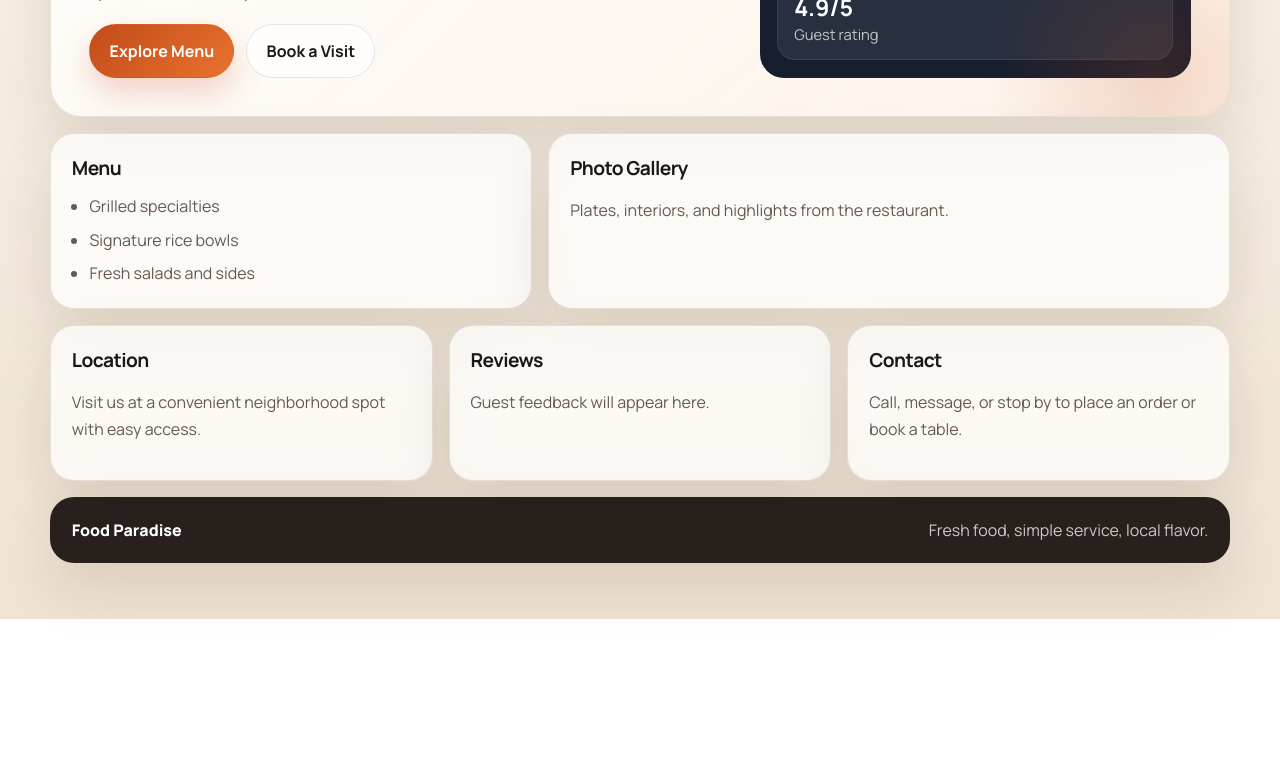
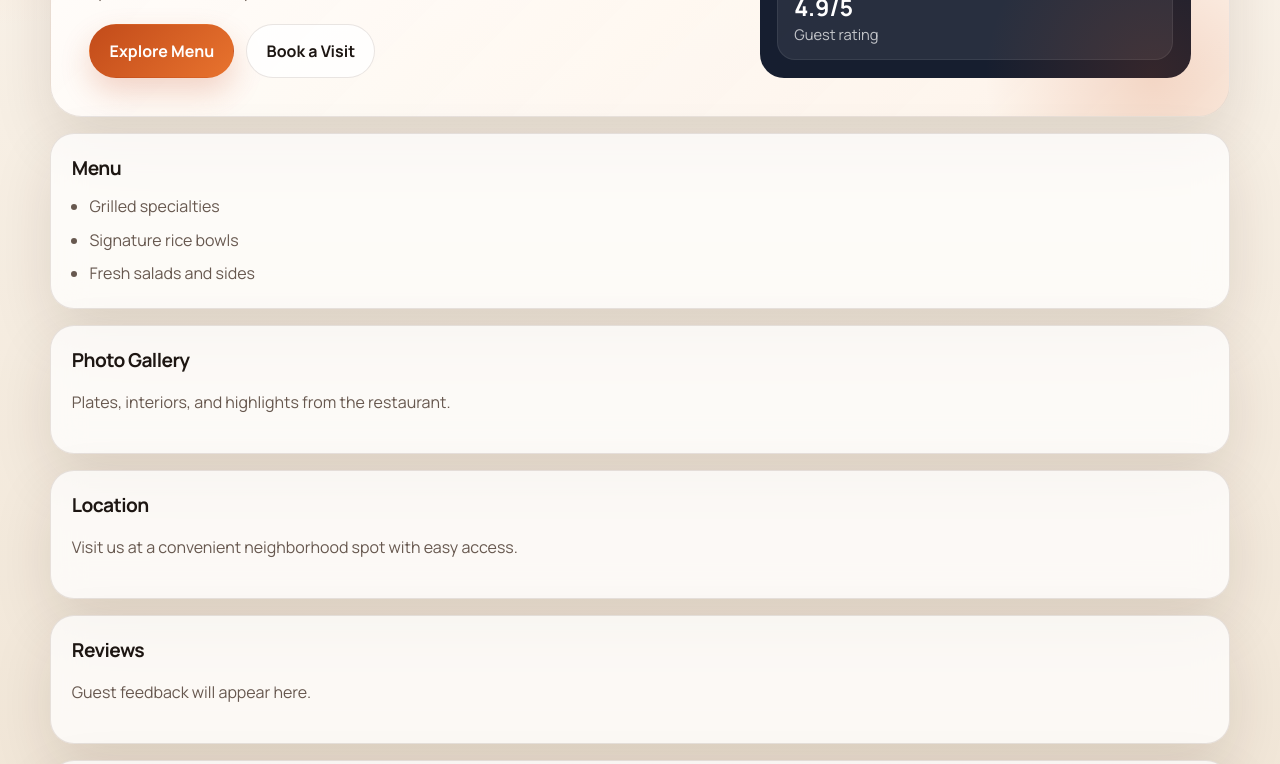
Before and after one commit to Anxnd41/foodparadise, a React app in the folder web/: page / in a window 1280 px wide. Shown: the part 540-1304 px from the top of the page. Before the commit the page ends 1159 px from the top, so only its background shows below. Built offline with nearby package versions, Linux system fonts and the light colour scheme; the HTML template or start-up script is replaced by a standard one.

Commit message:
layered structure

```diff
--- a/web/src/app.css
+++ b/web/src/app.css
@@ -251,13 +251,13 @@ select {
 
 .sections-grid {
 	display: grid;
-	grid-template-columns: repeat(12, minmax(0, 1fr));
+	grid-template-columns: 1fr;
 	gap: 1rem;
 }
 
 .content-section,
 .site-footer {
-	grid-column: span 6;
+	grid-column: span 1;
 	padding: 1.3rem;
 	border-radius: 24px;
 	border: 1px solid var(--border);
@@ -286,23 +286,23 @@ select {
 }
 
 #menu {
-	grid-column: span 5;
+	grid-column: 1 / -1;
 }
 
 #gallery {
-	grid-column: span 7;
+	grid-column: 1 / -1;
 }
 
 #location {
-	grid-column: span 4;
+	grid-column: 1 / -1;
 }
 
 .review-section {
-	grid-column: span 4;
+	grid-column: 1 / -1;
 }
 
 #contact {
-	grid-column: span 4;
+	grid-column: 1 / -1;
 }
 
 .site-footer {
```
